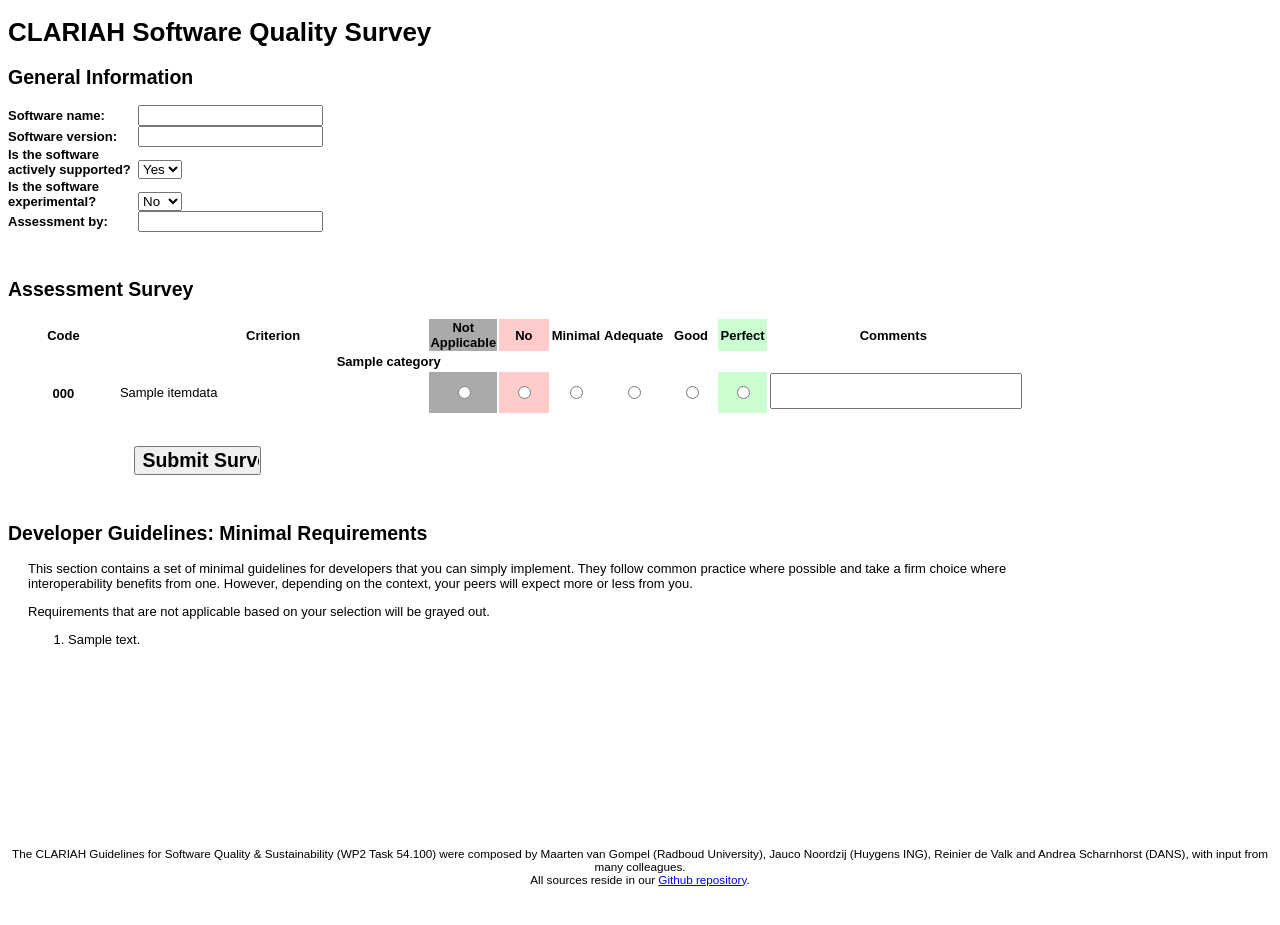
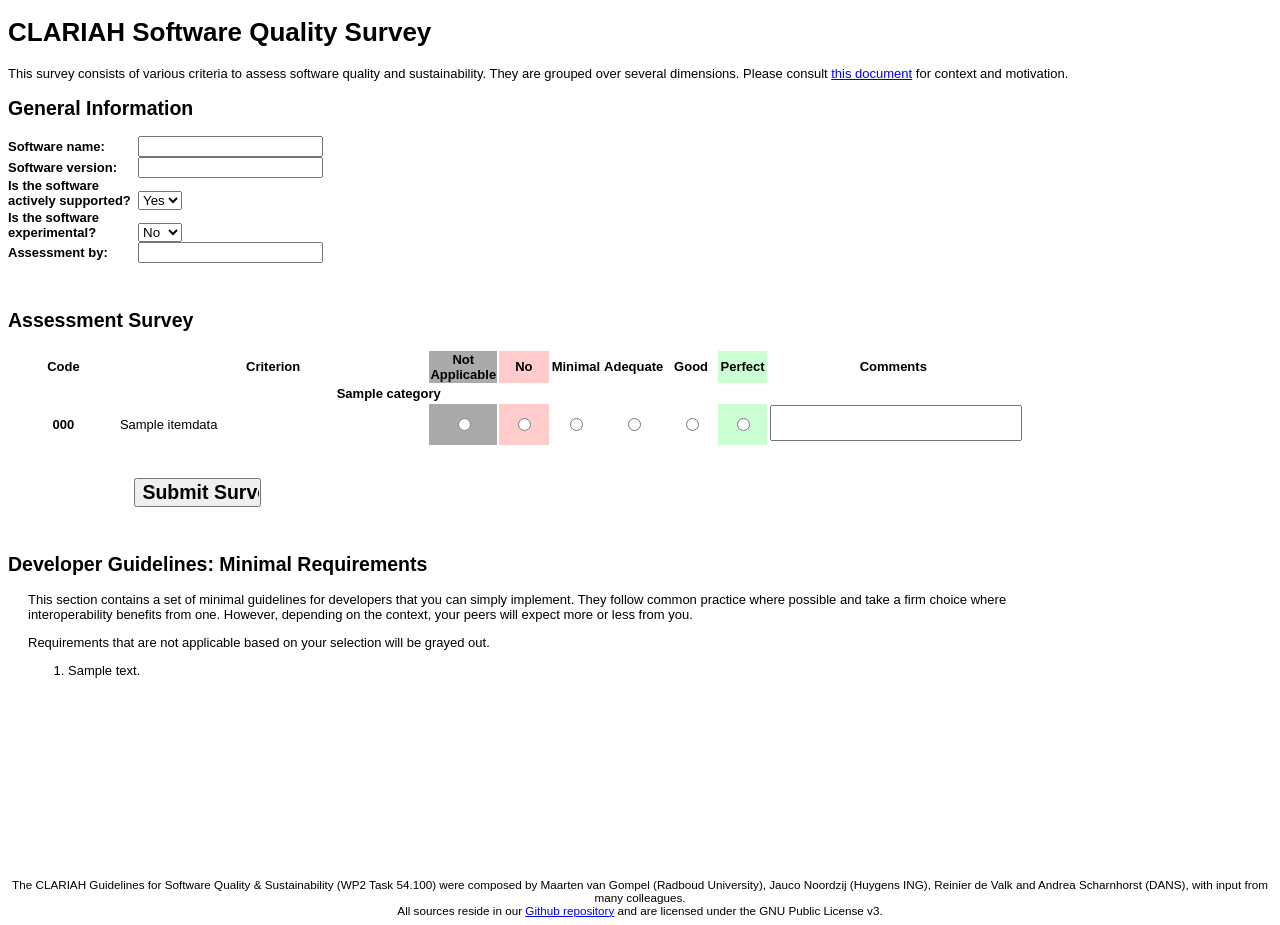
Before and after one commit to CLARIAH/software-quality-guidelines, a Django app: template websurvey/websurvey/templates/interactive_survey.html in a window 1280 px wide. Before the commit the page ends 886 px from the top, so only its background shows below. Run offline with Django 3.2, Linux system fonts and the light colour scheme; the template is opened without the code that fills it: most values are stand-ins (such as "Sample title", 1, 10 or a date in 2020); parts of the project's set-up code (start-up, migrations or seed data) failed here and were passed over.

Commit message:
added link to PDF

```diff
--- a/websurvey/websurvey/templates/interactive_survey.html
+++ b/websurvey/websurvey/templates/interactive_survey.html
@@ -139,6 +139,13 @@
 <body onload="updaterequirements()">
 <h1>CLARIAH Software Quality Survey</h1>
 
+<p>
+This survey consists of various criteria to assess software quality and
+sustainability. They are grouped over several dimensions. Please consult <a
+href="https://github.com/CLARIAH/software-quality-guidelines/raw/master/softwareguidelines.pdf">this
+document</a> for context and motivation.
+</p>
+
 <form action="" method="post" accept-charset="utf-8">
 
 <h2>General Information</h2>
@@ -232,7 +239,7 @@
 
 <div id="footer">
     The CLARIAH Guidelines for Software Quality &amp; Sustainability (WP2 Task 54.100) were composed by Maarten van Gompel (Radboud University), Jauco Noordzij (Huygens ING), Reinier de Valk and Andrea Scharnhorst (DANS), with input from many colleagues.<br />
-    All sources reside in our <a href="https://github.com/CLARIAH/software-quality-guidelines">Github repository</a>.
+    All sources reside in our <a href="https://github.com/CLARIAH/software-quality-guidelines">Github repository</a> and are licensed under the GNU Public License v3.
 </div>
 </body>
 </html>
```
